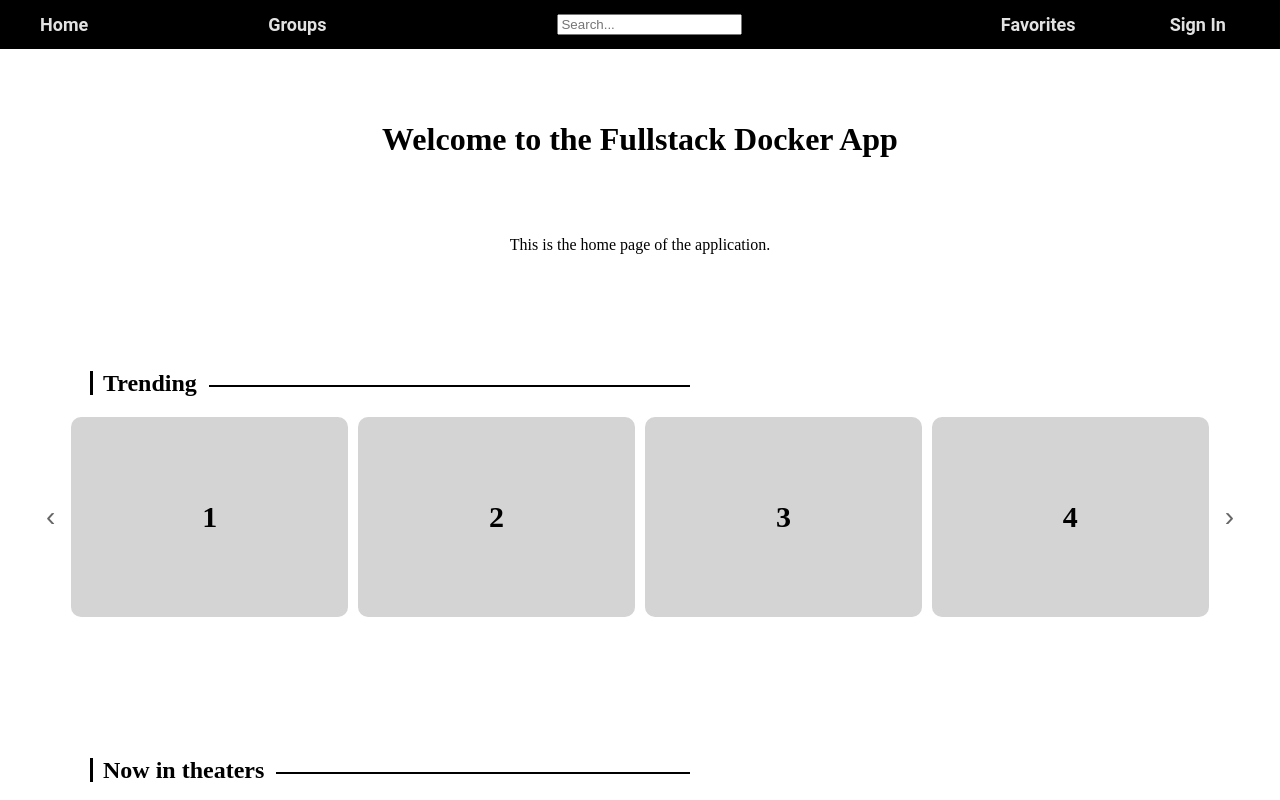
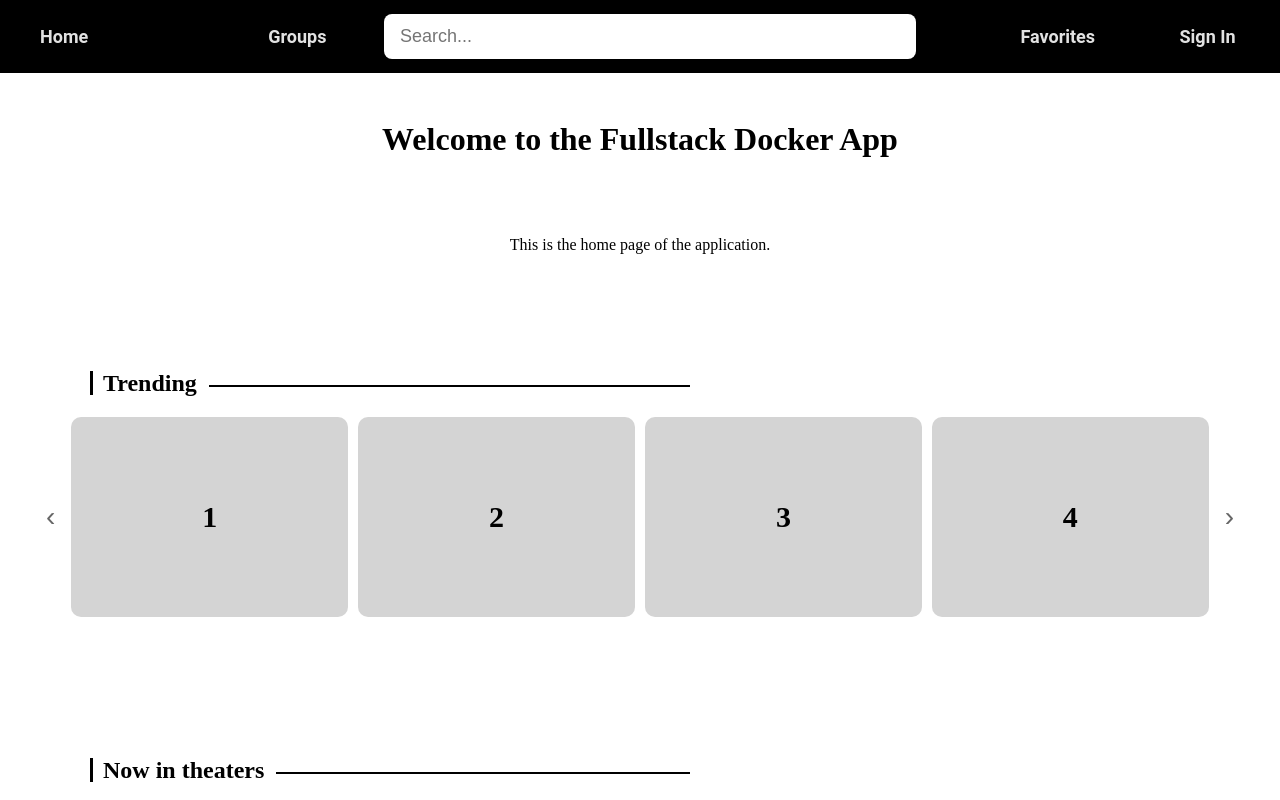
Before and after one commit to Kasperi03/Web-ohjelmoinnin-sovellusprojekti, a React (Create React App) app in the folder docker_fullstack/frontend/: page / in a window 1280 px wide. Built offline with nearby package versions, Linux system fonts and the light colour scheme.

Commit message:
navbar korjattu

```diff
--- a/docker_fullstack/frontend/src/components/navBar.jsx
+++ b/docker_fullstack/frontend/src/components/navBar.jsx
@@ -1,9 +1,9 @@
 import "./styles/navBar.css";
-import { Link,useNavigate } from "react-router-dom";
+import { Link, useNavigate } from "react-router-dom";
 import { useState } from "react";
 
 export default function Navbar() {
-  const [term, setTerm] = useState("")
+  const [term, setTerm] = useState("");
   const navigate = useNavigate();
 
   const handleSubmit = (e) => {
@@ -21,9 +21,10 @@ export default function Navbar() {
         <Link to="/groupList">Groups</Link>
       </div>
 
-       <div className="navbar-center">
+      <div className="navbar-center">
         <form onSubmit={handleSubmit}>
           <input
+            className="search-input"
             type="text"
             placeholder="Search..."
             value={term}
--- a/docker_fullstack/frontend/src/components/styles/navBar.css
+++ b/docker_fullstack/frontend/src/components/styles/navBar.css
@@ -52,8 +52,8 @@
 }
 
 .search-input {
-  width: 100%;
-  max-width: 500px;
+  width: 500px;
+  max-width: 100%;
   height: 45px;
   font-size: 18px;
   padding: 0 16px;
```
